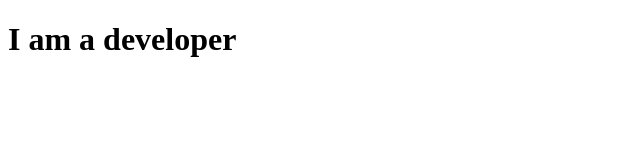
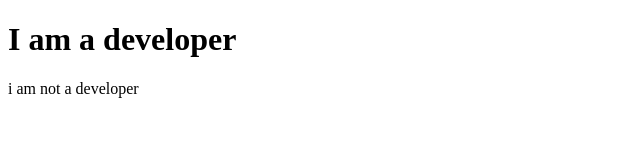
Before and after one commit to UncannyLad/my_practice, a plain HTML site: page index.html in a window 1280 px wide. Shown: the whole page, without its empty margins (0-640 px from the left). Drawn offline with Linux system fonts and the light colour scheme.

Commit message:
i added a paragraph

```diff
--- a/index.html
+++ b/index.html
@@ -7,5 +7,6 @@
 </head>
 <body>
     <h1>I am a developer</h1>
+    <p>i am not a developer</p>
 </body>
 </html>
```
